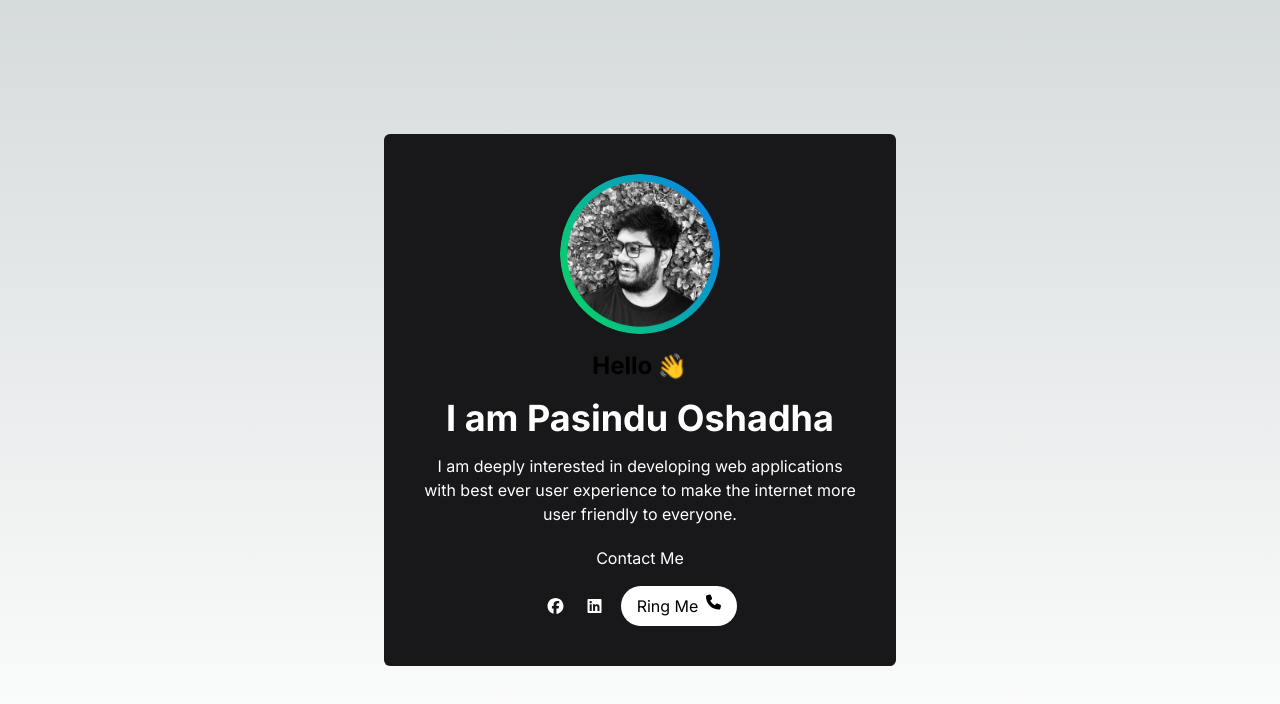
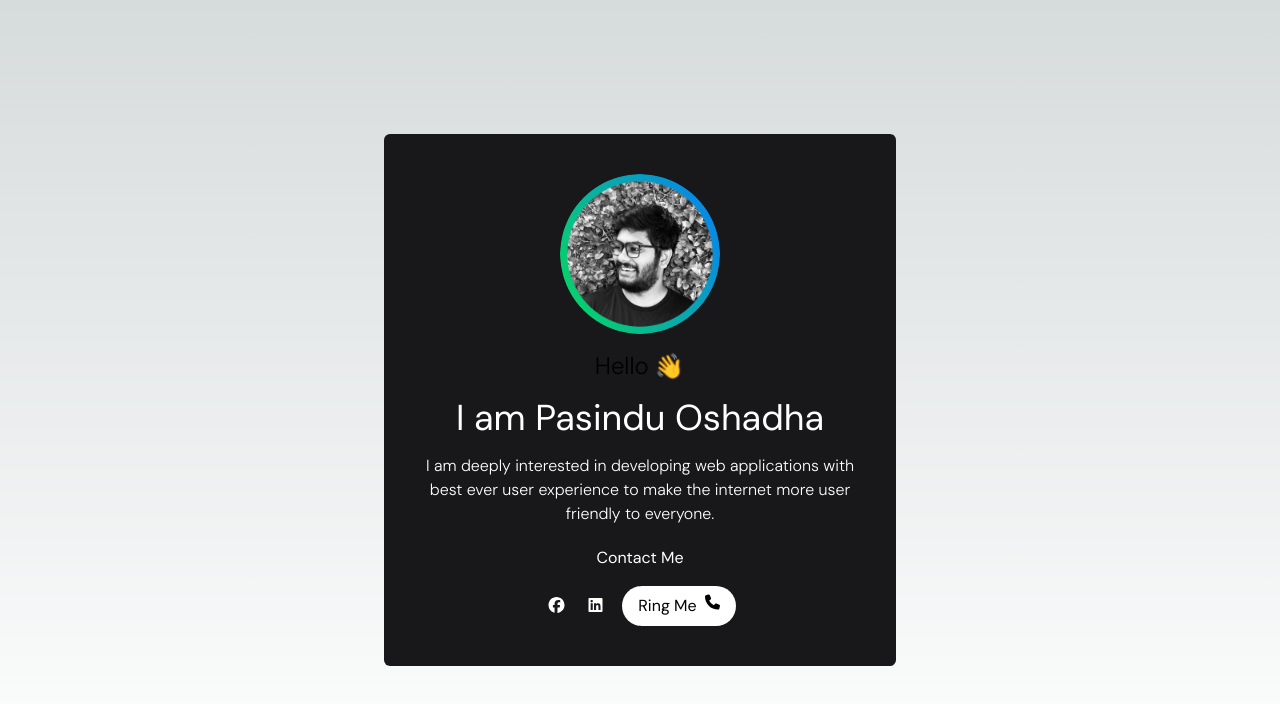
Before and after one commit to PasinduOshadha/next-portfolio, a Next.js app: page / in a window 1280 px wide. Shown: the top 704 px of the page. Built offline with nearby package versions, Linux system fonts and the light colour scheme.

Commit message:
image optimized

```diff
--- a/app/layout.js
+++ b/app/layout.js
@@ -1,7 +1,11 @@
-import { Inter } from 'next/font/google'
+import { DM_Sans } from 'next/font/google'
 import './globals.css'
 
-const inter = Inter({ subsets: ['latin'] })
+// const inter = Inter({ subsets: ['latin'] })
+const dm_sans = DM_Sans({
+  // weight: '400',
+  subsets: ['latin']
+})
 
 export const metadata = {
   title: 'Pasindu Oshadha',
@@ -11,7 +15,7 @@ export const metadata = {
 export default function RootLayout({ children }) {
   return (
     <html lang="en">
-      <body className={inter.className}>{children}</body>
+      <body className={dm_sans.className}>{children}</body>
     </html>
   )
 }
--- a/app/page.js
+++ b/app/page.js
@@ -13,11 +13,16 @@ export default function Home() {
   return (
     <main className="flex flex-col min-h-screen items-center justify-center p-3 sm:p-0">
       <div className='fade-in-bottom card flex flex-col items-center w-100 md:w-50 lg:w-2/4 xl:w-2/5 bg-zinc-900 p-10 rounded-md transition-all duration-200 hover:bg-zinc-800'>
-        <Image className='w-52 sm:w-23 md:w-48 lg:w-40 rounded-full mb-4' src={dp} alt='' />
-        <h1 className='text-xl md:text-2xl font-bold mb-4'>Hello  <span className='wave'>👋</span></h1>
-        <h2 className="text-white text-3xl md:text-4xl font-bold mb-4 text-center">I am Pasindu Oshadha</h2>
+        <Image
+        className='w-52 sm:w-23 md:w-48 lg:w-40 rounded-full mb-4'
+        src={dp} alt='Pasindu Oshadha'
+        placeholder='blur'
+        loading='lazy'
+        />
+        <h1 className='text-xl md:text-2xl font-light mb-4'>Hello  <span className='wave'>👋</span></h1>
+        <h2 className="text-white text-3xl md:text-4xl font-regular mb-4 text-center">I am Pasindu Oshadha</h2>
         <div>
-          <p className='text-white text-center'>I am deeply interested in developing web applications with best ever user experience to make the internet more user friendly to everyone.</p>
+          <p className='text-white text-center font-light'>I am deeply interested in developing web applications with best ever user experience to make the internet more user friendly to everyone.</p>
         </div>
         <div className="contact-wrpper text-white mt-5">
           <p className='mb-4 text-center'>Contact Me</p>
```
